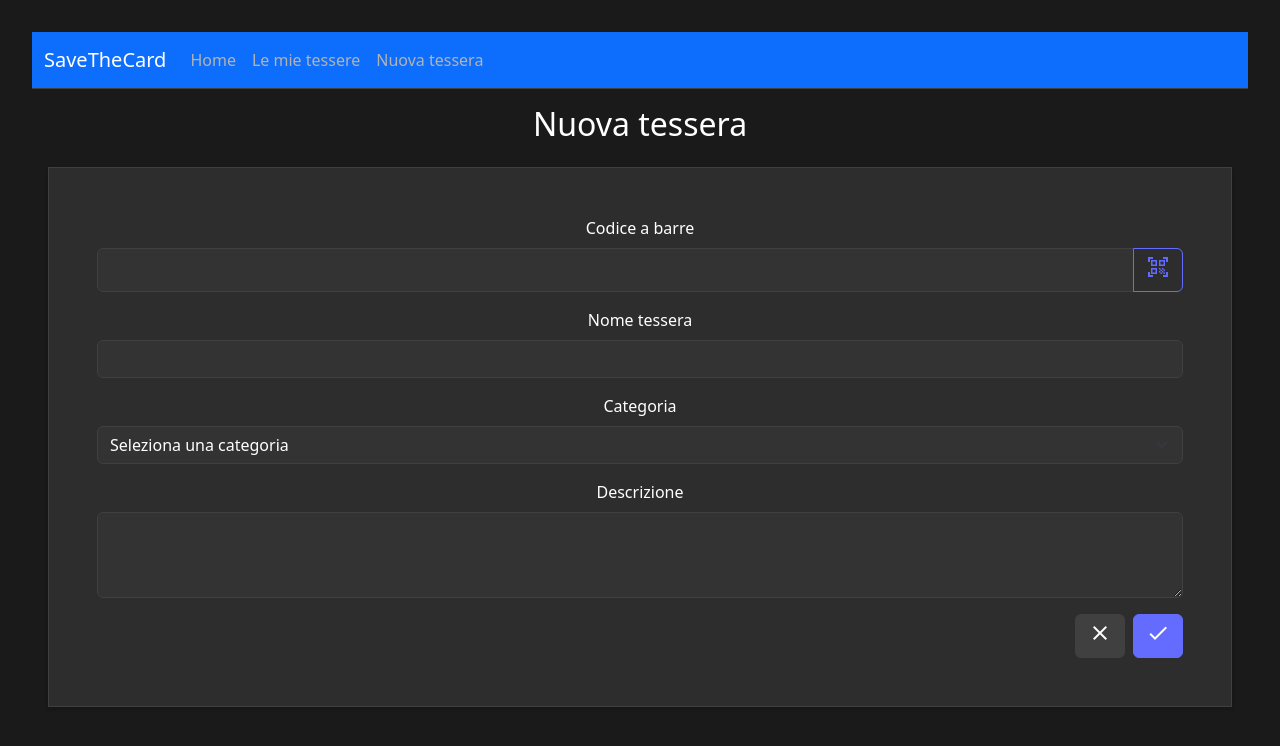
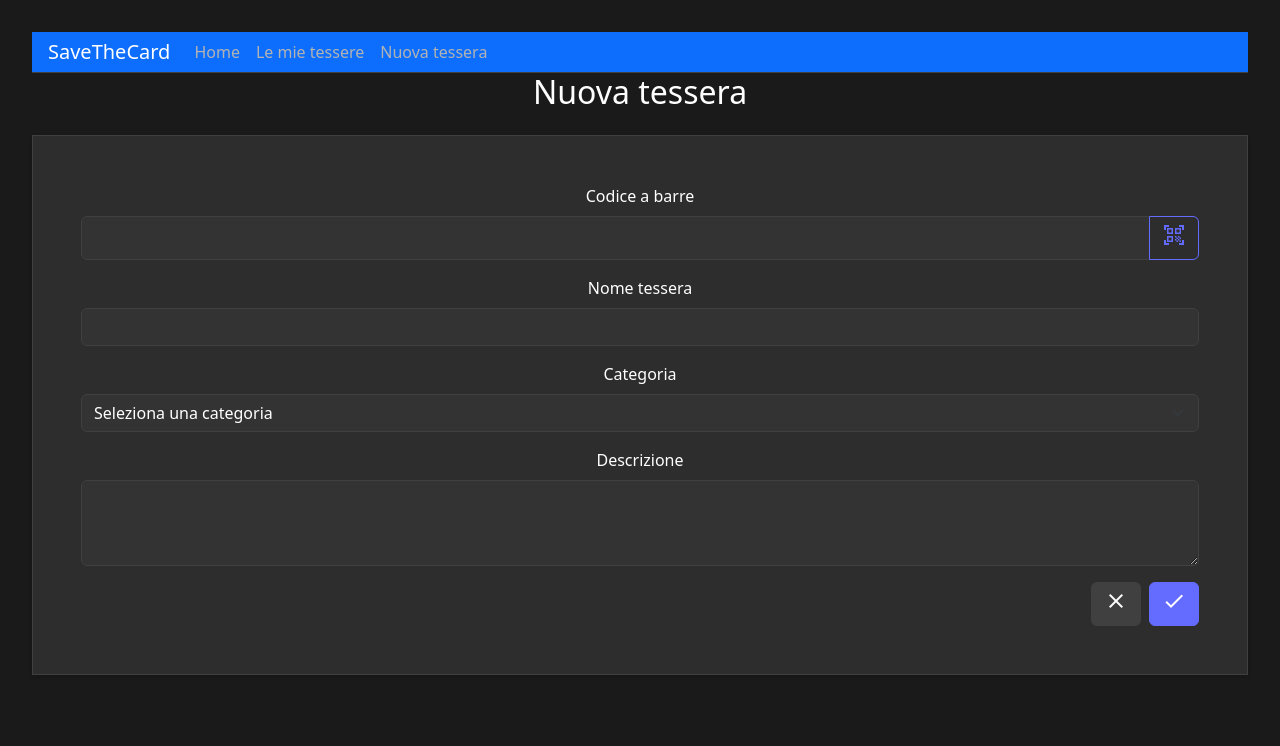
Before and after one commit to savez/saveTheCard, a Vue app: page /cards/new in a window 1280 px wide. Shown: the top 746 px of the page. Built offline with nearby package versions, Linux system fonts and the light colour scheme.

Commit message:
veriuson 0.1.2

```diff
--- a/index.html
+++ b/index.html
@@ -9,7 +9,7 @@
     <title>saveTheCard</title>
   </head>
   <body>
-    <div class="col" id="app"></div>
+    <div id="app"></div>
     <script type="module" src="/src/main.js"></script>
   </body>
 </html>
--- a/package.json
+++ b/package.json
@@ -1,7 +1,7 @@
 {
   "name": "savethecard",
   "private": false,
-  "version": "0.1.1",
+  "version": "0.1.2",
   "type": "module",
   "scripts": {
     "dev": "vite",
--- a/src/App.vue
+++ b/src/App.vue
@@ -41,10 +41,21 @@ body {
   display: flex;
   flex-direction: column;
   min-height: 100vh;
+  width: 100%;
 }
 
 main {
   flex: 1;
   padding: 1rem;
+  width: 100%;
+}
+
+.navbar {
+  width: 100%;
+}
+
+.container-fluid {
+  padding-left: 1rem;
+  padding-right: 1rem;
 }
 </style>
--- a/src/style.css
+++ b/src/style.css
@@ -504,59 +504,130 @@ code, pre {
   color: var(--text-secondary) !important;
 }
 
-/* Container adjustments */
-.container {
-  max-width: 100% !important;
+/* Full width layout adjustments */
+.container, .container-fluid {
+  max-width: none !important;
+  width: 100% !important;
   padding: 1rem !important;
   margin: 0 !important;
 }
 
-#app {
-  min-height: 100vh;
-  display: flex;
-  flex-direction: column;
+.row {
+  margin: 0 !important;
+  width: 100% !important;
+  max-width: none !important;
 }
 
-/* Navbar adjustments */
-.navbar {
-  margin-bottom: 0 !important;
+/* Remove Bootstrap's default container max-width */
+@media (min-width: 576px) {
+  .container, .container-fluid {
+    max-width: none !important;
+  }
 }
 
-/* Main content area */
-.container > * {
-  width: 100%;
+@media (min-width: 768px) {
+  .container, .container-fluid {
+    max-width: none !important;
+  }
+}
+
+@media (min-width: 992px) {
+  .container, .container-fluid {
+    max-width: none !important;
+  }
+}
+
+@media (min-width: 1200px) {
+  .container, .container-fluid {
+    max-width: none !important;
+  }
+}
+
+@media (min-width: 1400px) {
+  .container, .container-fluid {
+    max-width: none !important;
+  }
+}
+
+/* Ensure all content takes full width */
+#app > * {
+  width: 100% !important;
+  max-width: none !important;
+}
+
+main {
+  width: 100% !important;
+  max-width: none !important;
+  padding: 0 !important;
 }
 
 /* Card grid adjustments */
-.row {
-  margin: 0 !important;
-}
-
-.col-md-6, .col-lg-4 {
-  padding: 0.5rem !important;
+.card {
+  width: 100% !important;
+  margin-bottom: 1rem !important;
+  border-radius: 0 !important;
 }
 
 /* Form adjustments */
 form.card {
+  width: 100% !important;
   margin: 0 !important;
   border-radius: 0 !important;
 }
 
-/* Ensure proper spacing in full width layout */
-.mb-4 {
-  margin-bottom: 1.5rem !important;
+/* Ensure proper spacing between elements */
+.gap-2 {
+  gap: 0.5rem !important;
 }
 
-.mt-4 {
-  margin-top: 1.5rem !important;
+/* Ensure proper alignment in full width layout */
+.d-flex {
+  width: 100% !important;
 }
 
-/* Adjust card spacing in grid */
-.card {
-  margin-bottom: 1rem !important;
+.justify-content-between {
+  width: 100% !important;
 }
 
-/* Ensure proper padding in full width layout */
-.p-4 {
-  padding: 1.5rem !important;
+/* Ensure proper spacing in card groups */
+.btn-group {
+  width: 100% !important;
 }
+
+.btn-group .btn {
+  flex: 1 !important;
+}
+
+/* Remove any max-width constraints */
+* {
+  max-width: none !important;
+}
+
+/* Ensure navbar is full width */
+.navbar {
+  width: 100% !important;
+  padding: 0 !important;
+}
+
+.navbar > .container-fluid {
+  padding: 0 1rem !important;
+}
+
+/* Ensure all sections take full width */
+section, div, article, aside {
+  max-width: none !important;
+}
+
+/* Ensure all Bootstrap columns take full width */
+[class*="col-"] {
+  width: 100% !important;
+  max-width: none !important;
+  padding: 0.5rem !important;
+}
+
+/* Ensure all content is properly padded */
+.content-wrapper {
+  padding: 1rem !important;
+  width: 100% !important;
+  max-width: none !important;
+}
```
